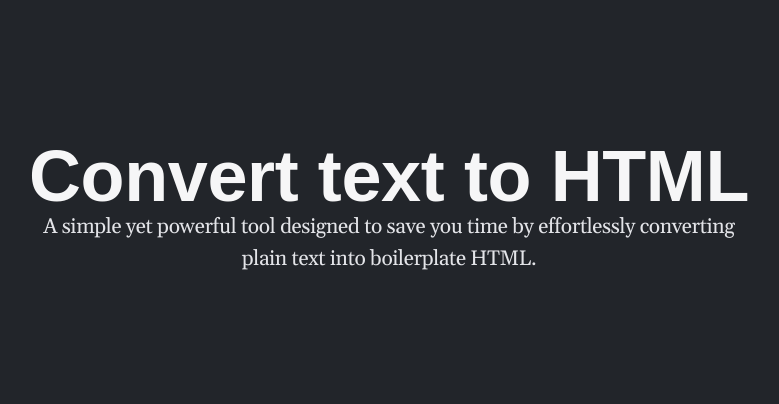
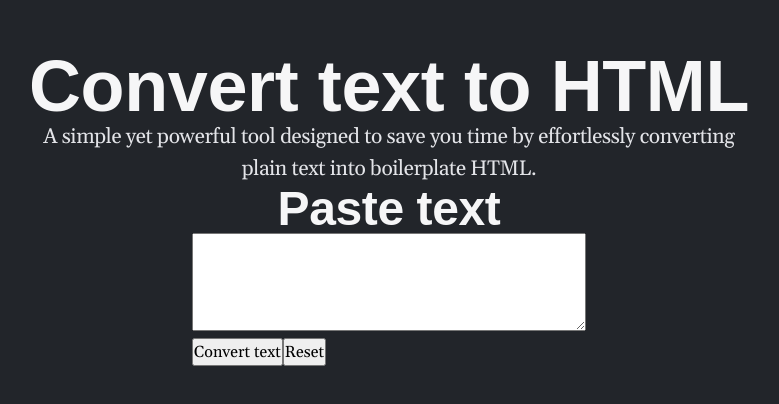
Before and after one commit to darryndotdev/text-to-html, a React (Vite) app: page / in a window 1280 px wide. Shown: the part 192-596 px from the top of the page, without its empty margins (251-1030 px from the left). Built offline with nearby package versions, Linux system fonts and the light colour scheme; a web font is replaced by a local one.

Commit message:
feat: creating form component to handle input and lift state up to app component

```diff
--- a/src/App.jsx
+++ b/src/App.jsx
@@ -1,11 +1,24 @@
+import { useState } from 'react';
+
 import Hero from './components/Hero/Hero';
+import Form from './components/Form/Form';
 import Centralised from './components/UI/Centralised/Centralised';
 
 function App() {
+    const [input, setInput] = useState('');
+
+    function handleSetInput() {
+        setInput(input);
+
+        console.log('input from parent: app');
+        console.log(input);
+    }
+
     return (
         <>
             <Centralised>
                 <Hero />
+                <Form onInput={handleSetInput} />
             </Centralised>
         </>
     );
--- /dev/null
+++ b/src/components/Form/Form.jsx
@@ -0,0 +1,37 @@
+import { useState } from 'react';
+
+const Form = ({ onInput }) => {
+    const [textToConvert, setTextToConvert] = useState('');
+
+    function handleSubmit(e) {
+        e.preventDefault();
+
+        if (!textToConvert) return;
+
+        onInput(textToConvert);
+    }
+
+    function handleReset() {
+        setTextToConvert('');
+    }
+
+    return (
+        <>
+            <h2>Paste text</h2>
+            <form onSubmit={handleSubmit}>
+                <textarea
+                    value={textToConvert}
+                    onChange={(e) => setTextToConvert(e.target.value)}
+                    rows='4'
+                    cols='40'
+                ></textarea>
+                <div>
+                    <button type='submit'>Convert text</button>
+                    <button onClick={handleReset}>Reset</button>
+                </div>
+            </form>
+        </>
+    );
+};
+
+export default Form;
--- a/src/components/UI/Centralised/Centralised.module.css
+++ b/src/components/UI/Centralised/Centralised.module.css
@@ -1,5 +1,6 @@
 .centralised {
     display: flex;
+    flex-direction: column;
     justify-content: center;
     align-items: center;
     padding: 0 1rem;
```
